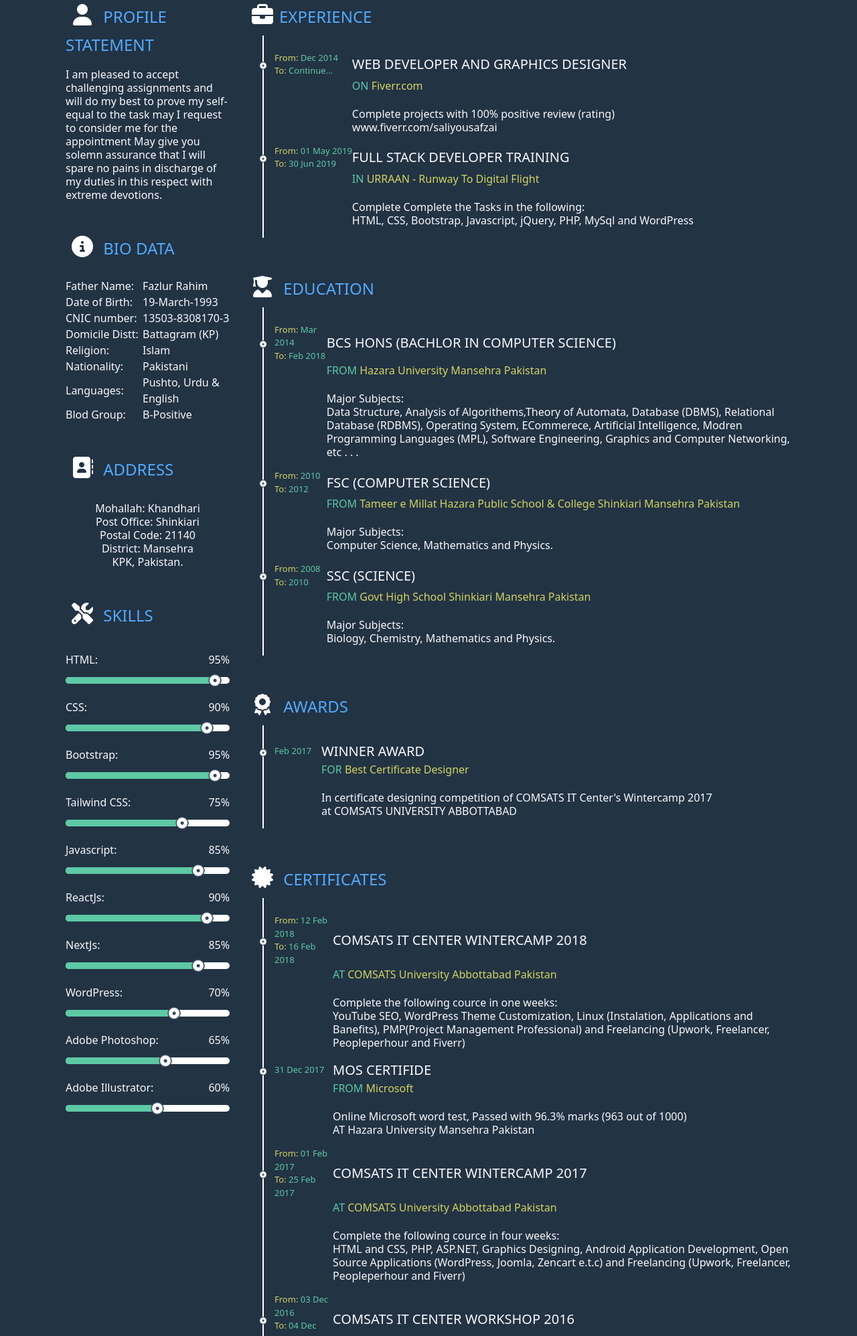
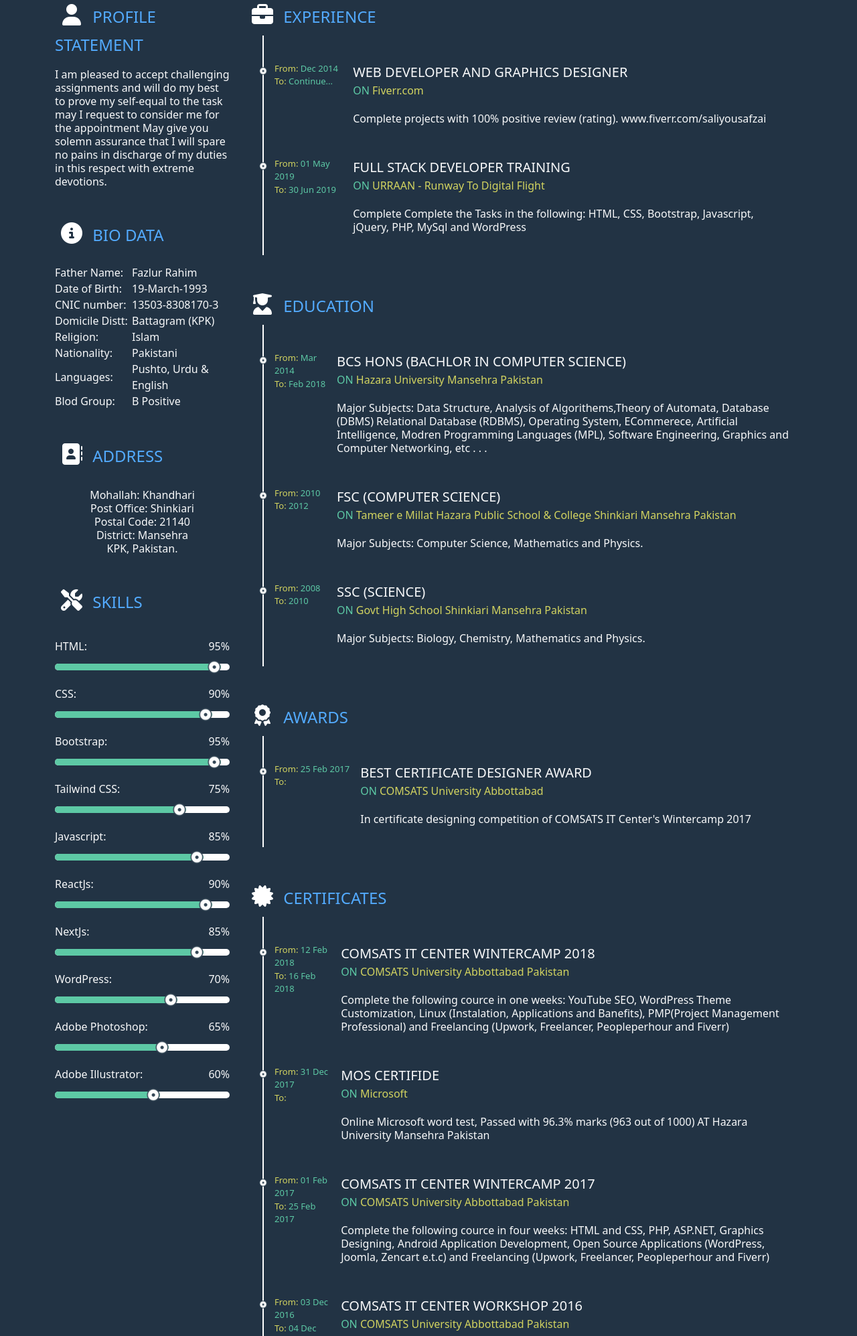
Before and after one commit to saleemullahkhansaleem/resume, a plain HTML site: page index.html in a window 1280 px wide. Shown: the part 341-2336 px from the top of the page at 67% size. Drawn offline with nearby package versions, Linux system fonts and the light colour scheme.

Commit message:
All portions are dynamic
- All data store in Array and Objects
- Optimize the code
- Accurate the responsiveness

```diff
--- a/index.html
+++ b/index.html
@@ -25,16 +25,16 @@
 <body class="bg-color">
 	<div class="container text-light">
 		<div class="row">
-			<div class="col-12 col-sm-12 col-md-12 col-lg-3 col-xl-3">
+			<div class="col-12 col-sm-12 col-md-6 col-lg-6 col-xl-3">
 				<img src="img/profile.png" width="100%" class="profile">
 			</div>
-			<div class="col-12 col-sm-12 col-md-12 col-lg-6 col-xl-6 pt-5">
-				<h1 class="name">Saleemullah Khan Saleem</h1>
-				<h5 class="text-uppercase clr-2">Web Developer and Reactjs expert</h5>
+			<div class="col-12 col-sm-12 col-md-6 col-lg-6 col-xl-6 pt-5">
+				<h1 class="name text-center">Saleemullah Khan Saleem</h1>
+				<h5 class="text-uppercase clr-2 text-center">Web Developer and Reactjs expert</h5>
 				<h5 class="fw-normal mt-5"><i class="fa-brands fa-whatsapp mx-3"></i>+923405045889</h5>
 				<h5 class="fw-normal"><i class="fa-regular fa-envelope mx-3"></i>salikhanswati@gmail.com</h5>
 			</div>
-			<div class="col-12 col-sm-12 col-md-12 col-lg-3 col-xl-3 mt-4 d-flex justify-content-around">
+			<div class="col-12 col-sm-12 col-md-12 col-lg-12 col-xl-3 mt-4 d-flex justify-content-around">
 				<a href="https://github.com/saleemullahkhansaleem">
 					<div class="social-icon"><i class="fa-brands fa-github"></div></i>
 				</a>
@@ -59,8 +59,8 @@
 			</div>
 		</div>
 		<div class="row">
-			<div class="col-12 col-sm-12 col-md-12 col-lg-3 col-xl-3">
-				<div class="mt-4 ps-3">
+			<div class="col-12 col-sm-12 col-md-12 col-lg-12 col-xl-3">
+				<div class="mt-4">
 					<h4 class="heading">
 						<div class="icon">
 							<i class="fa fa-user"></i>
@@ -71,7 +71,7 @@
 						task may I request to consider me for the appointment May give you solemn assurance that I will
 						spare no pains in discharge of my duties in this respect with extreme devotions.</p>
 				</div>
-				<div class="mt-5 ps-3">
+				<div class="mt-5">
 					<h4 class="heading">
 						<div class="icon">
 							<i class="fas fa-info-circle"></i>
@@ -79,42 +79,11 @@
 						</div>
 						Bio Data
 					</h4>
-					<table class="bio mt-3">
-						<tr>
-							<td>Father Name:</td>
-							<td>Fazlur Rahim</td>
-						</tr>
-						<tr>
-							<td>Date of Birth:</td>
-							<td>19-March-1993</td>
-						</tr>
-						<tr>
-							<td>CNIC number:</td>
-							<td>13503-8308170-3</td>
-						</tr>
-						<tr>
-							<td>Domicile Distt:</td>
-							<td>Battagram (KP)</td>
-						</tr>
-						<tr>
-							<td>Religion:</td>
-							<td>Islam</td>
-						</tr>
-						<tr>
-							<td>Nationality:</td>
-							<td>Pakistani</td>
-						</tr>
-						<tr>
-							<td>Languages:</td>
-							<td>Pushto, Urdu & English</td>
-						</tr>
-						<tr>
-							<td>Blod Group:</td>
-							<td>B-Positive</td>
-						</tr>
+					<table id="bio" class="bio mt-3">
+						<!-- Bio Data are goes here through Javascript -->
 					</table>
 				</div>
-				<div class="mt-5 ps-3">
+				<div class="mt-5">
 					<h4 class="heading">
 						<div class="icon">
 							<!-- <i class="fas fa-map-marker-alt"></i> -->
@@ -130,51 +99,26 @@
 						KPK, Pakistan.
 					</p>
 				</div>
-				<div id="skillsBlock" class="mt-5 ps-3">
-
+				<div id="skillsBlock" class="mt-5">
+					<h4 class="heading">
+						<div class="icon">
+							<i class="fas fa-tools"></i>
+						</div>
+						 Skills
+					</h4>
+					<!-- Skills are goes here through Javascript -->
 				</div>
 			</div>
 			<div class="col-12 col-sm-12 col-md-12 col-lg-9 col-xl-9">
 				<!-- Experiences -->
 				<div class="mt-4">
 					<h4 class="heading">
-						<div class="icon"><i class="fas fa-briefcase"></i></div>Experience
+						<div class="icon"><i class="fas fa-briefcase"></i></div> Experience
 					</h4>
 					<div class="block-detail">
 						<div class="vline"></div>
-						<table class="mt-3 ms-3">
-							<tr>
-								<td><img src="icon/circle.png" width="12px" class="circle"></td>
-								<td class="date clr-2"><span class="clr-3">From:</span> Dec 2014 <br><span
-										class="clr-3">To:</span> Continue...</td>
-								<td class="field-heading">Web Developer and Graphics Designer</td>
-							</tr>
-							<tr>
-								<td></td>
-								<td class="date"></td>
-								<td class="">
-									<span class="clr-2">ON</span> <span class="clr-3">Fiverr.com</span><br>
-									<p>Complete projects with 100% positive review (rating)<br>
-										www.fiverr.com/saliyousafzai</p>
-								</td>
-							</tr>
-							<!-- Next Experience -->
-							<tr>
-								<td><img src="icon/circle.png" width="12px" class="circle"></td>
-								<td class="date clr-2"><span class="clr-3">From:</span> 01 May 2019 <br><span
-										class="clr-3">To:</span> 30 Jun 2019</td>
-								<td class="field-heading">Full stack Developer Training</td>
-							</tr>
-							<tr>
-								<td></td>
-								<td class="date"></td>
-								<td class="">
-									<span class="clr-2">IN</span> <span class="clr-3">URRAAN - Runway To Digital
-										Flight</span><br>
-									<p>Complete Complete the Tasks in the following:<br>
-										HTML, CSS, Bootstrap, Javascript, jQuery, PHP, MySql and WordPress</p>
-								</td>
-							</tr>
+						<table id="experiencesBlock" class="mt-3 ms-3">
+						<!-- Experiences are goes here through Javascript -->
 						</table>
 					</div>
 				</div>
@@ -185,64 +129,12 @@
 						<div class="icon">
 							<i class="fas fa-user-graduate"></i>
 						</div>
-						Education
+						 Education
 					</h4>
 					<div class="block-detail">
 						<div class="vline"></div>
-						<table class="mt-3 ms-3">
-							<tr>
-								<td><img src="icon/circle.png" width="12px" class="circle"></td>
-								<td class="date clr-2"><span class="clr-3">From:</span> Mar 2014 <br><span
-										class="clr-3">To:</span> Feb 2018</td>
-								<td class="field-heading">BCS Hons (Bachlor In Computer Science)</td>
-							</tr>
-							<tr>
-								<td></td>
-								<td class="date"></td>
-								<td class="">
-									<span class="clr-2">FROM</span> <span class="clr-3">Hazara University Mansehra
-										Pakistan</span><br>
-									<p>Major Subjects:<br>
-										Data Structure, Analysis of Algorithems,Theory of Automata, Database (DBMS),
-										Relational Database (RDBMS), Operating System, ECommerece, Artificial
-										Intelligence, Modren Programming Languages (MPL), Software Engineering, Graphics
-										and Computer Networking, etc . . .</p>
-								</td>
-							</tr>
-							<!-- Next Education -->
-							<tr>
-								<td><img src="icon/circle.png" width="12px" class="circle"></td>
-								<td class="date clr-2"><span class="clr-3">From:</span> 2010 <br><span
-										class="clr-3">To:</span> 2012</td>
-								<td class="field-heading">FSc (Computer Science)</td>
-							</tr>
-							<tr>
-								<td></td>
-								<td class="date"></td>
-								<td class="">
-									<span class="clr-2">FROM</span> <span class="clr-3">Tameer e Millat Hazara Public
-										School & College Shinkiari Mansehra Pakistan</span><br>
-									<p>Major Subjects:<br>
-										Computer Science, Mathematics and Physics.</p>
-								</td>
-							</tr>
-							<!-- Next Education -->
-							<tr>
-								<td><img src="icon/circle.png" width="12px" class="circle"></td>
-								<td class="date clr-2"><span class="clr-3">From:</span> 2008 <br><span
-										class="clr-3">To:</span> 2010</td>
-								<td class="field-heading">SSC (Science)</td>
-							</tr>
-							<tr>
-								<td></td>
-								<td class="date"></td>
-								<td class="">
-									<span class="clr-2">FROM</span> <span class="clr-3">Govt High School Shinkiari
-										Mansehra Pakistan</span><br>
-									<p>Major Subjects:<br>
-										Biology, Chemistry, Mathematics and Physics.</p>
-								</td>
-							</tr>
+						<table id="educationBlock" class="mt-3 ms-3">
+							<!-- Educations are goes here through Javascript -->
 						</table>
 					</div>
 				</div>
@@ -257,22 +149,8 @@
 					</h4>
 					<div class="block-detail">
 						<div class="vline"></div>
-						<table class="mt-3 ms-3">
-							<tr>
-								<td><img src="icon/circle.png" width="12px" class="circle"></td>
-								<td class="date clr-2">Feb 2017</td>
-								<td class="field-heading">Winner Award</td>
-							</tr>
-							<tr>
-								<td></td>
-								<td class="date"></td>
-								<td class="">
-									<span class="clr-2">FOR</span> <span class="clr-3">Best Certificate
-										Designer</span><br>
-									<p>In certificate designing competition of COMSATS IT Center's Wintercamp 2017<br>
-										at COMSATS UNIVERSITY ABBOTTABAD</p>
-								</td>
-							</tr>
+						<table id="awardsBlock" class="mt-3 ms-3">
+							<!-- Awards are goes here through Javascript -->
 						</table>
 					</div>
 				</div>
@@ -287,77 +165,8 @@
 					</h4>
 					<div class="block-detail">
 						<div class="vline"></div>
-						<table class="mt-3 ms-3">
-							<tr>
-								<td><img src="icon/circle.png" width="12px" class="circle"></td>
-								<td class="date clr-2"><span class="clr-3">From:</span> 12 Feb 2018 <br><span
-										class="clr-3">To:</span> 16 Feb 2018</td>
-								<td class="field-heading">COMSATS IT Center Wintercamp 2018</td>
-							</tr>
-							<tr>
-								<td></td>
-								<td class="date"></td>
-								<td class="">
-									<span class="clr-2">AT</span> <span class="clr-3">COMSATS University Abbottabad
-										Pakistan</span><br>
-									<p>Complete the following cource in one weeks:<br>
-										YouTube SEO, WordPress Theme Customization, Linux (Instalation, Applications and
-										Banefits), PMP(Project Management Professional) and Freelancing (Upwork,
-										Freelancer, Peopleperhour and Fiverr)</p>
-								</td>
-							</tr>
-							<!-- Next Certificates -->
-							<tr>
-								<td><img src="icon/circle.png" width="12px" class="circle"></td>
-								<td class="date clr-2">31 Dec 2017</td>
-								<td class="field-heading">MOS Certifide</td>
-							</tr>
-							<tr>
-								<td></td>
-								<td class="date"></td>
-								<td class="">
-									<span class="clr-2">FROM</span> <span class="clr-3">Microsoft</span><br>
-									<p>Online Microsoft word test, Passed with 96.3% marks (963 out of 1000)<br>
-										AT Hazara University Mansehra Pakistan</p>
-								</td>
-							</tr>
-							<!-- Next Certificates -->
-							<tr>
-								<td><img src="icon/circle.png" width="12px" class="circle"></td>
-								<td class="date clr-2"><span class="clr-3">From:</span> 01 Feb 2017 <br><span
-										class="clr-3">To:</span> 25 Feb 2017</td>
-								<td class="field-heading">COMSATS IT Center Wintercamp 2017</td>
-							</tr>
-							<tr>
-								<td></td>
-								<td class="date"></td>
-								<td class="">
-									<span class="clr-2">AT</span> <span class="clr-3">COMSATS University Abbottabad
-										Pakistan</span><br>
-									<p>Complete the following cource in four weeks:<br>
-										HTML and CSS, PHP, ASP.NET, Graphics Designing, Android Application Development,
-										Open Source Applications (WordPress, Joomla, Zencart e.t.c) and Freelancing
-										(Upwork, Freelancer, Peopleperhour and Fiverr)</p>
-								</td>
-							</tr>
-							<!-- Next Certificates -->
-							<tr>
-								<td><img src="icon/circle.png" width="12px" class="circle"></td>
-								<td class="date clr-2"><span class="clr-3">From:</span> 03 Dec 2016 <br><span
-										class="clr-3">To:</span> 04 Dec 2016</td>
-								<td class="field-heading">COMSATS IT Center Workshop 2016</td>
-							</tr>
-							<tr>
-								<td></td>
-								<td class="date"></td>
-								<td class="">
-									<span class="clr-2">AT</span> <span class="clr-3">COMSATS University Abbottabad
-										Pakistan</span><br>
-									<p>Two days workshop on Freelancing (Upwork, Freelancer, Peopleperhour and Fiverr)
-									</p>
-								</td>
-							</tr>
-							<!-- Next Certificates -->
+						<table id="certificatesBlock" class="mt-3 ms-3">
+							<!-- Certificats are goes here through Javascript -->
 						</table>
 					</div>
 				</div>
@@ -368,18 +177,40 @@
 </body>
 	<script type="text/javascript">
 
-		// var skills = ['HTML', 'CSS', 'Bootstrap', 'Tailwind CSS', 'Javascript', 'ReactJs', 'NextJs', 'WordPress', 'Adobe Photoshop', 'Adobe Illustrator'];
-		// var skillsWorth = ['95%', '90%', '95%', '75%', '85%', '90%', '85%', '70%', '65%', '60%'];
-
-		// addSkills();
-		// function addSkills() {
-		// 	document.getElementById('skillsBlock').innerHTML = '<h4 class="heading"><div class="icon"><i class="fas fa-tools"></i></div> Skills</h4>';
-		// 	for (var i = 0; i < skills.length; i++) {
-		// 		document.getElementById('skillsBlock').innerHTML += '<p class="float-start clear-both" id="skillOneName">' + skills[i] + ':</p><p class="float-end">' + skillsWorth[i] + '</p><div class="skill clear-both"><div class="skill-val" style="width:' + skillsWorth[i] + '"><img src="icon/circle.png" alt="skill%" width="20px" class="skill-btn"></div></div>';
-		// 	}
-		// }
-
-
+		const bioData = [
+			{
+				name: 'Father Name',
+				value: 'Fazlur Rahim'
+			},
+			{
+				name: 'Date of Birth',
+				value: '19-March-1993'
+			},
+			{
+				name: 'CNIC number',
+				value: '13503-8308170-3'
+			},
+			{
+				name: 'Domicile Distt',
+				value: 'Battagram (KPK)'
+			},
+			{
+				name: 'Religion',
+				value: 'Islam'
+			},
+			{
+				name: 'Nationality',
+				value: 'Pakistani'
+			},
+			{
+				name: 'Languages',
+				value: 'Pushto, Urdu & English'
+			},
+			{
+				name: 'Blod Group',
+				value: 'B Positive'
+			},
+		]
 		const skills = [
 			{
 				name:'HTML',
@@ -421,15 +252,116 @@
 				name:'Adobe Illustrator',
 				health: '60%'
 			},
-
+		]
+		const experiences = [
+			{
+				title:'Web Developer and Graphics Designer',
+				org: 'Fiverr.com',
+				details: 'Complete projects with 100% positive review (rating). www.fiverr.com/saliyousafzai',
+				startDate: 'Dec 2014',
+				endDate: 'Continue...'
+			},
+			{
+				title:'Full stack Developer Training',
+				org: 'URRAAN - Runway To Digital Flight',
+				details: 'Complete Complete the Tasks in the following: HTML, CSS, Bootstrap, Javascript, jQuery, PHP, MySql and WordPress',
+				startDate: '01 May 2019',
+				endDate: '30 Jun 2019'
+			},
+		]
+		const education = [
+			{
+				title:'BCS Hons (Bachlor In Computer Science)',
+				org: 'Hazara University Mansehra Pakistan',
+				details: 'Major Subjects: Data Structure, Analysis of Algorithems,Theory of Automata, Database (DBMS) Relational Database (RDBMS), Operating System, ECommerece, Artificial Intelligence, Modren Programming Languages (MPL), Software Engineering, Graphics and Computer Networking, etc . . .',
+				startDate: 'Mar 2014',
+				endDate: 'Feb 2018'
+			},
+			{
+				title:'FSc (Computer Science)',
+				org: 'Tameer e Millat Hazara Public School & College Shinkiari Mansehra Pakistan',
+				details: 'Major Subjects: Computer Science, Mathematics and Physics.',
+				startDate: '2010',
+				endDate: '2012'
+			},
+			{
+				title:'SSC (Science)',
+				org: 'Govt High School Shinkiari Mansehra Pakistan',
+				details: 'Major Subjects: Biology, Chemistry, Mathematics and Physics.',
+				startDate: '2008',
+				endDate: '2010'
+			}
+		]
+		const awards = [
+			{
+				title:'Best Certificate Designer Award',
+				org: 'COMSATS University Abbottabad',
+				details: "In certificate designing competition of COMSATS IT Center's Wintercamp 2017 ",
+				startDate: '25 Feb 2017',
+				endDate: ''
+			},
+		]
+		const certificates = [
+			{
+				title:'COMSATS IT Center Wintercamp 2018',
+				org: 'COMSATS University Abbottabad Pakistan',
+				details: 'Complete the following cource in one weeks: YouTube SEO, WordPress Theme Customization, Linux (Instalation, Applications and Banefits), PMP(Project Management Professional) and Freelancing (Upwork, Freelancer, Peopleperhour and Fiverr)',
+				startDate: '12 Feb 2018',
+				endDate: '16 Feb 2018'
+			},
+			{
+				title:'MOS Certifide',
+				org: 'Microsoft',
+				details: 'Online Microsoft word test, Passed with 96.3% marks (963 out of 1000) AT Hazara University Mansehra Pakistan',
+				startDate: '31 Dec 2017',
+				endDate: ''
+			},
+			{
+				title:'COMSATS IT Center Wintercamp 2017',
+				org: 'COMSATS University Abbottabad Pakistan',
+				details: 'Complete the following cource in four weeks: HTML and CSS, PHP, ASP.NET, Graphics Designing, Android Application Development, Open Source Applications (WordPress, Joomla, Zencart e.t.c) and Freelancing (Upwork, Freelancer, Peopleperhour and Fiverr)',
+				startDate: '01 Feb 2017',
+				endDate: '25 Feb 2017'
+			},
+			{
+				title:'COMSATS IT Center Workshop 2016',
+				org: 'COMSATS University Abbottabad Pakistan',
+				details: 'Two days workshop on Freelancing (Upwork, Freelancer, Peopleperhour and Fiverr)',
+				startDate: '03 Dec 2016',
+				endDate: '04 Dec 2016'
+			},
 		]
 
-		addSkills();
-		function addSkills() {
-			document.getElementById('skillsBlock').innerHTML = '<h4 class="heading"><div class="icon"><i class="fas fa-tools"></i></div> Skills</h4>';
-			skills.map((item)=> {
-				document.getElementById('skillsBlock').innerHTML += '<p class="float-start clear-both" id="skillOneName">' + item.name + ':</p><p class="float-end">' + item.health + '</p><div class="skill clear-both"><div class="skill-val" style="width:' + item.health + '"><img src="icon/circle.png" alt="skill%" width="20px" class="skill-btn"></div></div>';
-			})
+		bioData.map((item)=> {
+			document.getElementById('bio').innerHTML += '<tr><td>'+item.name+':</td><td>'+item.value+'</td></tr>';
+		});
+		skills.map((item)=> {
+			document.getElementById('skillsBlock').innerHTML += '<p class="float-start clear-both" id="skillOneName">' + item.name + ':</p><p class="float-end">' + item.health + '</p><div class="skill clear-both"><div class="skill-val" style="width:' + item.health + '"><img src="icon/circle.png" alt="skill%" width="20px" class="skill-btn"></div></div>';
+		});
+		function showData(item, id){
+			document.getElementById(id).innerHTML += `<tr>
+				<td class="align-top py-3"><img src="icon/circle.png" width="12px" class="circle"></td>
+				<td class="date clr-2 align-top py-3"><span class="clr-3">From:</span> ${item.startDate} <br><span
+						class="clr-3">To:</span> ${item.endDate}</td>
+				<td class="p-3">
+					<div class="field-heading">${item.title}</div>
+					<span class="clr-2">ON</span> <span class="clr-3">${item.org}</span><br>
+					<p>${item.details}</p>
+				</td>
+			</tr>`;
 		}
+		experiences.map((item)=> {
+			showData(item, "experiencesBlock");
+		});
+		education.map((item)=> {
+			showData(item, "educationBlock");
+		});
+		awards.map((item)=> {
+			showData(item, "awardsBlock");
+		});
+		certificates.map((item)=> {
+			showData(item, "certificatesBlock");
+		});
+
 	</script>
 </html>
```
